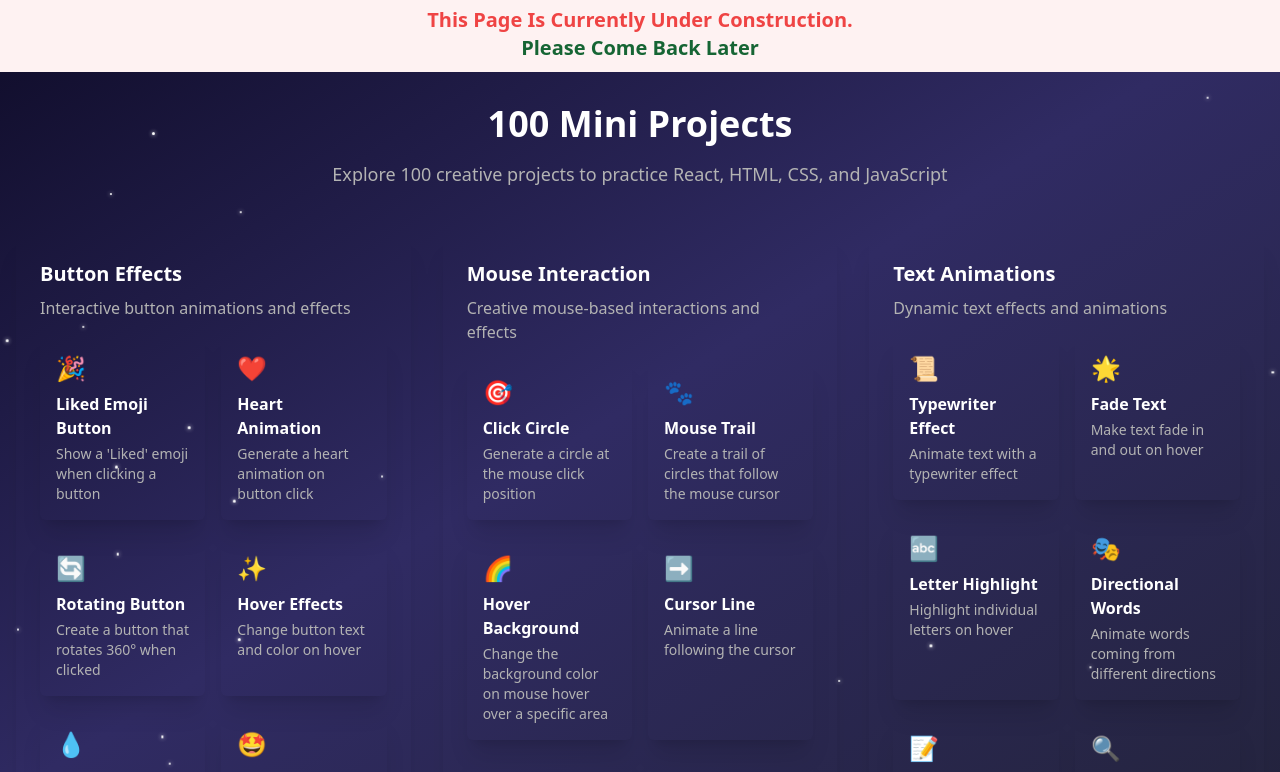
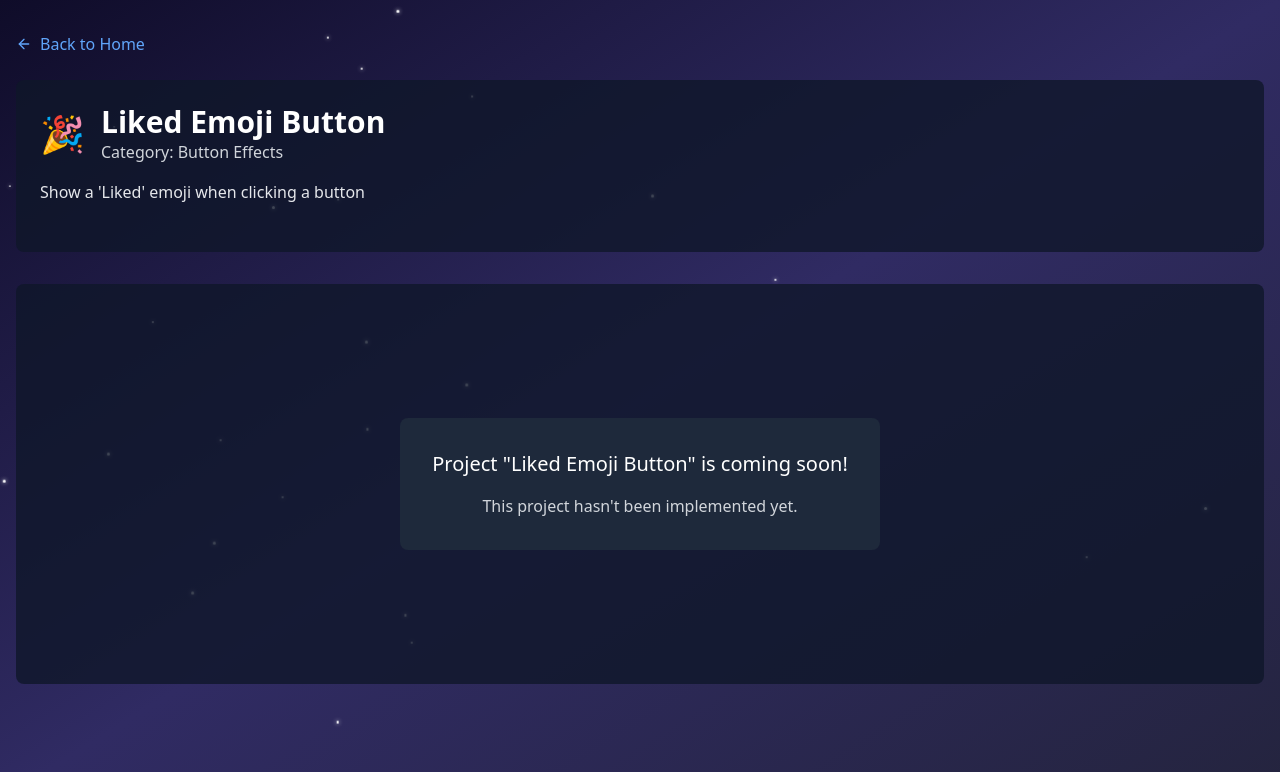
Before and after one commit to Faizal661/100-mini-projects, a React (Vite) app: page /project/1 in a window 1280 px wide. Shown: the top 772 px of the page. Built offline with nearby package versions, Linux system fonts and the light colour scheme.

Commit message:
feature : complete project view page

```diff
--- a/package.json
+++ b/package.json
@@ -11,9 +11,10 @@
   },
   "dependencies": {
     "@types/react-router-dom": "^5.3.3",
+    "lucide-react": "^0.506.0",
     "react": "^18.3.1",
     "react-dom": "^18.3.1",
-    "react-router-dom": "^7.1.1"
+    "react-router-dom": "^7.5.3"
   },
   "devDependencies": {
     "@eslint/js": "^9.17.0",
--- a/src/App.tsx
+++ b/src/App.tsx
@@ -1,10 +1,15 @@
+import { BrowserRouter as Router, Routes, Route } from "react-router-dom"
 import HomePage from "./pages/HomePage"
+import ProjectPage from "./pages/ProjectPage"
 
 const App = () => {
   return (
-    <>
-       <HomePage/>
-    </>
+    <Router>
+      <Routes>
+        <Route path="/" element={<HomePage />} />
+        <Route path="/project/:id" element={<ProjectPage />} />
+      </Routes>
+    </Router>
   )
 }
 
--- a/src/components/MovingCard.tsx
+++ b/src/components/MovingCard.tsx
@@ -1,17 +1,27 @@
-import { useRef } from 'react';
-import { Project } from '../types';
+"use client"
+
+import type React from "react"
+import { useRef } from "react"
+import { useNavigate } from "react-router-dom"
+import type { Project } from "../types"
 
 interface MovingCardProps {
-  project: Project;
+  project: Project
 }
 
 export const MovingCard: React.FC<MovingCardProps> = ({ project }) => {
-  const cardRef = useRef<HTMLDivElement | null>(null);
+  const cardRef = useRef<HTMLDivElement | null>(null)
+  const navigate = useNavigate()
+
+  const handleClick = () => {
+    navigate(`/project/${project.id}`)
+  }
+
   return (
     <div
       ref={cardRef}
-      className="bg-transparent p-4 rounded-md cursor-pointer shadow-xl transition-all duration-300 hover:bg-slate-900  hover:scale-110 hover:-skew-x-2"
-      onClick={() => console.log(`Navigate to project ${project.id}`)}
+      className="bg-transparent p-4 rounded-md cursor-pointer shadow-xl transition-all duration-300 hover:bg-slate-900 hover:scale-110 hover:-skew-x-2"
+      onClick={handleClick}
     >
       <div className="transform transition-transform duration-200">
         <span className="text-2xl mb-2 block">{project.emoji}</span>
@@ -19,5 +29,5 @@ export const MovingCard: React.FC<MovingCardProps> = ({ project }) => {
         <p className="text-sm text-secondaryDarkText mt-1">{project.description}</p>
       </div>
     </div>
-  );
-};
+  )
+}
--- /dev/null
+++ b/src/pages/ProjectPage.tsx
@@ -0,0 +1,93 @@
+"use client"
+
+import { useParams, Link } from "react-router-dom"
+import { useEffect, useState } from "react"
+import { categories } from "../data/projects"
+import type { Project } from "../types"
+import MeteorBackground from "../components/MeteorBackground"
+import { ArrowLeft } from "lucide-react"
+
+// Import project components
+import BouncingBall from "../projects/BouncingBall"
+
+const ProjectPage = () => {
+  const { id } = useParams()
+  const [project, setProject] = useState<Project | null>(null)
+  const [category, setCategory] = useState<string>("")
+
+  useEffect(() => {
+    if (id) {
+      const projectId = Number.parseInt(id)
+      // Find the project in all categories
+      for (const cat of categories) {
+        const foundProject = cat.projects.find((p) => p.id === projectId)
+        if (foundProject) {
+          setProject(foundProject)
+          setCategory(cat.title)
+          break
+        }
+      }
+    }
+  }, [id])
+
+  // Function to render the appropriate project component based on ID
+  const renderProjectComponent = () => {
+    if (!project) return null
+
+    // Map project IDs to their respective components
+    switch (project.id) {
+      case 41: // Bouncing Ball
+        return <BouncingBall />
+      // Add more cases for other projects
+      default:
+        return (
+          <div className="text-center p-8 bg-slate-800 rounded-lg">
+            <p className="text-xl text-white mb-4">Project "{project.title}" is coming soon!</p>
+            <p className="text-gray-300">This project hasn't been implemented yet.</p>
+          </div>
+        )
+    }
+  }
+
+  if (!project) {
+    return (
+      <div className="min-h-screen flex items-center justify-center">
+        <MeteorBackground />
+        <div className="text-white text-center">
+          <h1 className="text-2xl font-bold mb-4">Project not found</h1>
+          <Link to="/" className="text-blue-400 hover:underline flex items-center justify-center">
+            <ArrowLeft className="mr-2" size={16} /> Back to Home
+          </Link>
+        </div>
+      </div>
+    )
+  }
+
+  return (
+    <div className="min-h-screen">
+      <MeteorBackground />
+      <div className="container mx-auto px-4 py-8">
+        <Link to="/" className="inline-flex items-center text-blue-400 hover:underline mb-6">
+          <ArrowLeft className="mr-2" size={16} /> Back to Home
+        </Link>
+
+        <div className="bg-slate-900 bg-opacity-80 rounded-lg p-6 mb-8">
+          <div className="flex items-center mb-4">
+            <span className="text-4xl mr-4">{project.emoji}</span>
+            <div>
+              <h1 className="text-3xl font-bold text-white">{project.title}</h1>
+              <p className="text-gray-300">Category: {category}</p>
+            </div>
+          </div>
+          <p className="text-gray-200 mb-6">{project.description}</p>
+        </div>
+
+        <div className="bg-slate-900 bg-opacity-80 rounded-lg p-6 min-h-[400px] flex items-center justify-center">
+          {renderProjectComponent()}
+        </div>
+      </div>
+    </div>
+  )
+}
+
+export default ProjectPage
```
Also changed, not shown: 1 other file (tests, documents, lock files or other folders).
